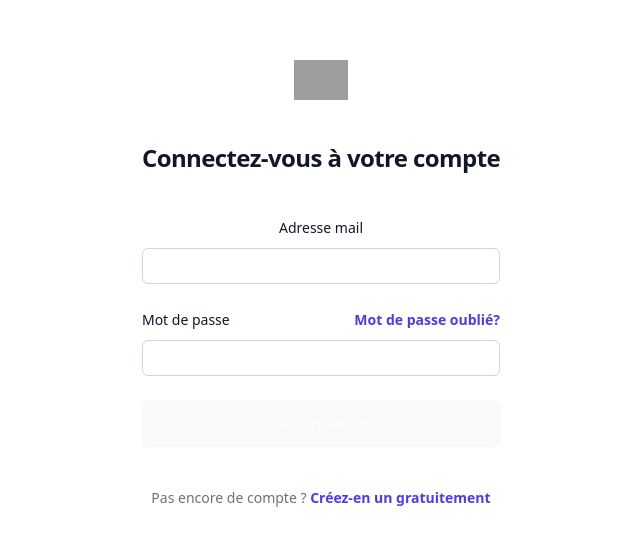
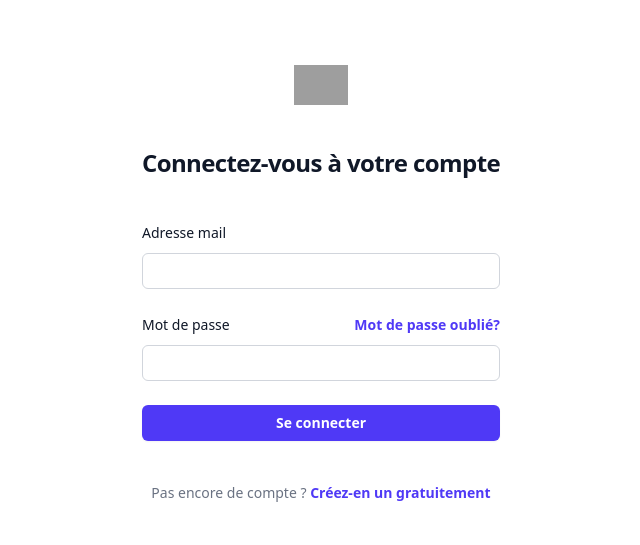
Before and after one commit to Alexandre-Kerello/2026_FULLSTACK_KERELLO_Alexandre, a React (Vite) app in the folder frontend/: page /login in a window 1280 px wide. Shown: the part 115-660 px from the top of the page, without its empty margins (319-959 px from the left). Built offline with nearby package versions, Linux system fonts and the light colour scheme; grey boxes are pictures that could not be loaded.

Commit message:
link login to backend and redirect to dashboard

```diff
--- a/frontend/package.json
+++ b/frontend/package.json
@@ -13,6 +13,7 @@
     "@headlessui/react": "^2.2.9",
     "@heroicons/react": "^2.2.0",
     "@tailwindcss/vite": "^4.2.1",
+    "axios": "^1.13.6",
     "lucide-react": "^0.577.0",
     "react": "^19.1.0",
     "react-dom": "^19.1.0",
--- a/frontend/src/index.css
+++ b/frontend/src/index.css
@@ -39,12 +39,12 @@ body {
   min-height: 100vh;
 }
 
-h1 {
+/* h1 {
   font-size: 3.2em;
   line-height: 1.1;
-}
+} */
 
-button {
+/* button {
   border-radius: 8px;
   border: 1px solid transparent;
   padding: 0.6em 1.2em;
@@ -61,17 +61,17 @@ button:hover {
 button:focus,
 button:focus-visible {
   outline: 4px auto -webkit-focus-ring-color;
-}
+} */
 
 @media (prefers-color-scheme: light) {
   :root {
     color: #213547;
     background-color: #ffffff;
   }
-  a:hover {
+  /* a:hover {
     color: #747bff;
   }
   button {
     background-color: #f9f9f9;
-  }
+  } */
 }
--- a/frontend/src/pages/public/Login.jsx
+++ b/frontend/src/pages/public/Login.jsx
@@ -1,4 +1,25 @@
-export default function Login() {
+import { useState } from "react";
+import { useNavigate } from "react-router-dom";
+import axios from "axios";
+
+export default function Login()
+{
+  const navigate = useNavigate();
+  const [email, setEmail] = useState("");
+  const [password, setPassword] = useState("");
+
+  const handleSubmit = async (e) => {
+    e.preventDefault();
+
+    const response = await axios.post("http://localhost:3000/api/auth/login", {
+      email,
+      password
+    });
+
+    localStorage.setItem("token", response.data.token);
+    navigate(`/dashboard?id=${response.data.userId}`);
+  };
+
   return (
     <>
       <div className="flex min-h-full flex-col justify-center px-6 py-12 lg:px-8">
@@ -13,8 +34,8 @@ export default function Login() {
           </h2>
         </div>
 
-        <div className="mt-10 sm:mx-auto sm:w-full sm:max-w-sm">
-          <form action="#" method="POST" className="space-y-6">
+        <div className="mt-10 sm:mx-auto sm:w-full sm:max-w-sm text-left">
+          <form onSubmit={handleSubmit} className="space-y-6">
             <div>
               <label htmlFor="email" className="block text-sm/6 font-medium text-gray-900">
                 Adresse mail
@@ -26,6 +47,7 @@ export default function Login() {
                   type="email"
                   required
                   autoComplete="email"
+                  onChange={(e) => setEmail(e.target.value)}
                   className="block w-full rounded-md bg-white px-3 py-1.5 text-base text-gray-900 outline-1 -outline-offset-1 outline-gray-300 placeholder:text-gray-400 focus:outline-2 focus:-outline-offset-2 focus:outline-indigo-600 sm:text-sm/6"
                 />
               </div>
@@ -49,6 +71,7 @@ export default function Login() {
                   type="password"
                   required
                   autoComplete="current-password"
+                  onChange={(e) => setPassword(e.target.value)}
                   className="block w-full rounded-md bg-white px-3 py-1.5 text-base text-gray-900 outline-1 -outline-offset-1 outline-gray-300 placeholder:text-gray-400 focus:outline-2 focus:-outline-offset-2 focus:outline-indigo-600 sm:text-sm/6"
                 />
               </div>
@@ -57,7 +80,7 @@ export default function Login() {
             <div>
               <button
                 type="submit"
-                className="flex w-full justify-center rounded-md bg-indigo-600 px-3 py-1.5 text-sm/6 font-semibold text-white shadow-xs hover:bg-indigo-500 focus-visible:outline-2 focus-visible:outline-offset-2 focus-visible:outline-indigo-600"
+                className="flex w-full justify-center rounded-md bg-indigo-600 px-3 py-1.5 text-sm/6 font-semibold text-white shadow-xs hover:bg-indigo-400 focus-visible:outline-2 focus-visible:outline-offset-2 focus-visible:outline-indigo-600"
               >
                 Se connecter
               </button>
```
Also changed, not shown: 1 other file (tests, documents, lock files or other folders).
